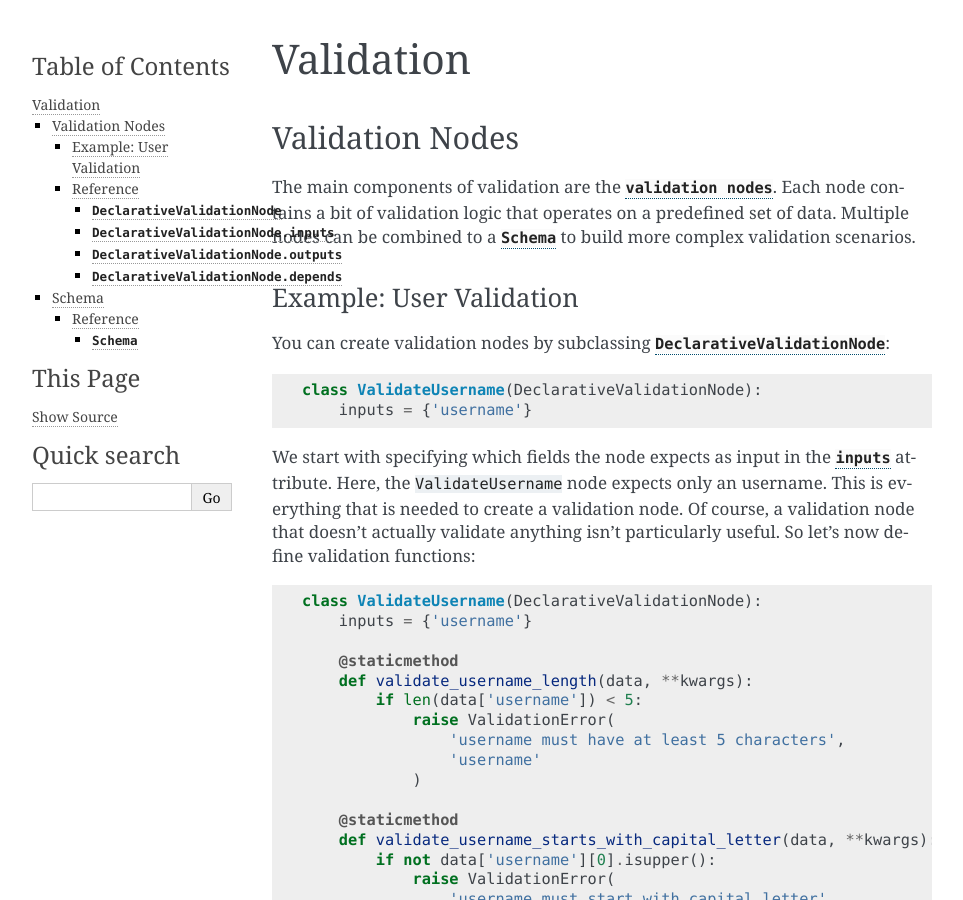
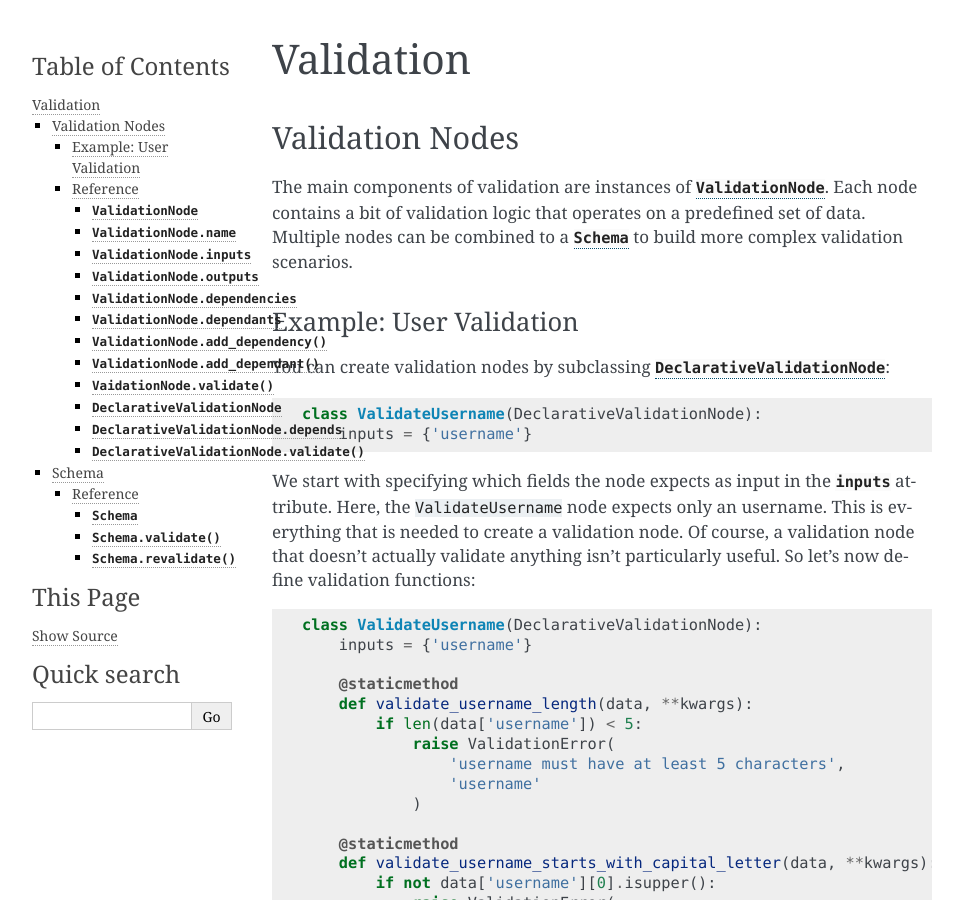
Before and after one commit to mjtamlyn/django-adapters, a Sphinx documentation site: the page built from docs/source/validators.rst, in a window 1280 px wide and 900 px high. Shown: the whole window, without its empty margins (148-1111 px from the left). Built offline with Sphinx 7.4.7, drawn with Linux system fonts in a browser that asks for light colours; some of the changed text lies outside the part shown.

Commit message:
Added more methods to the reference

```diff
--- a/docs/source/validators.rst
+++ b/docs/source/validators.rst
@@ -8,10 +8,10 @@ Validation Nodes
 
 .. module:: adapters.validators
 
-The main components of validation are the :class:`validation nodes
-<DeclarativeValidationNode>`. Each node contains a bit of validation logic that
-operates on a predefined set of data. Multiple nodes can be combined to a
-:class:`~adapters.schema.Schema` to build more complex validation scenarios.
+The main components of validation are instances of :class:`ValidationNode`. Each
+node contains a bit of validation logic that operates on a predefined set of
+data.  Multiple nodes can be combined to a :class:`~adapters.schema.Schema` to
+build more complex validation scenarios.
 
 Example: User Validation
 ------------------------
@@ -116,13 +116,29 @@ validation methods itself::
 Reference
 ---------
 
+.. class:: ValidationNode
+
+.. attribute:: ValidationNode.name
+
+.. attribute:: ValidationNode.inputs
+
+.. attribute:: ValidationNode.outputs
+
+.. attribute:: ValidationNode.dependencies
+
+.. attribute:: ValidationNode.dependants
+
+.. method:: ValidationNode.add_dependency(node)
+
+.. method:: ValidationNode.add_dependant(node)
+
+.. method:: VaidationNode.validate(data, **kwargs)
+
 .. class:: DeclarativeValidationNode
 
-.. attribute:: DeclarativeValidationNode.inputs
+.. attribute:: DeclarativeValidationNode.depends
 
-.. attribute:: DeclarativeValidationNode.outputs
-
-.. attribute:: DeclarativeValidationNode.depends
+.. method:: DeclarativeValidationNode.validate(data, **kwargs)
 
 
 Schema
@@ -134,3 +150,7 @@ Reference
 ---------
 
 .. class:: Schema
+
+.. method:: Schema.validate(data, **kwargs)
+
+.. method:: Schema.revalidate(result, updated_data, **kwargs)
```
